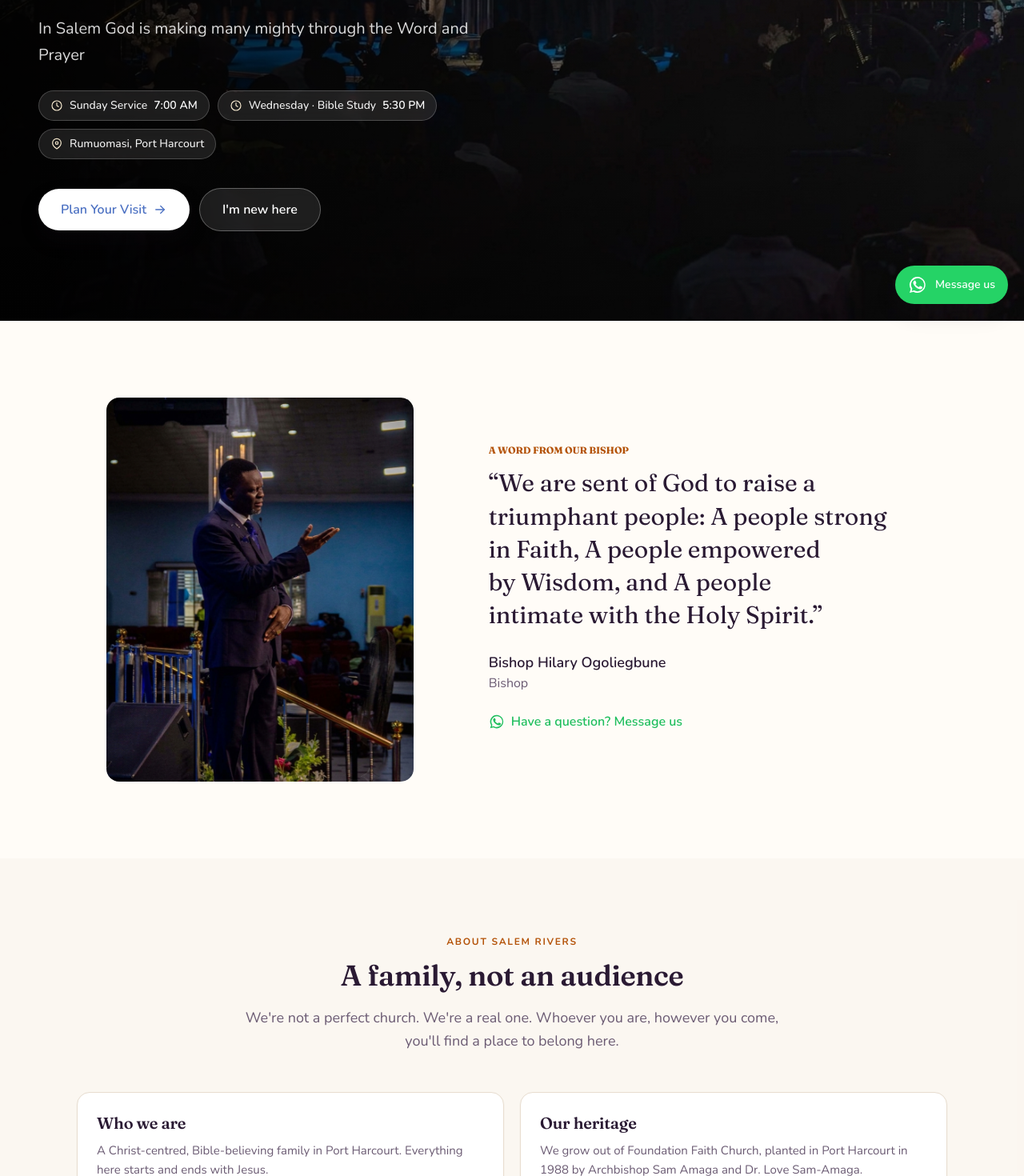
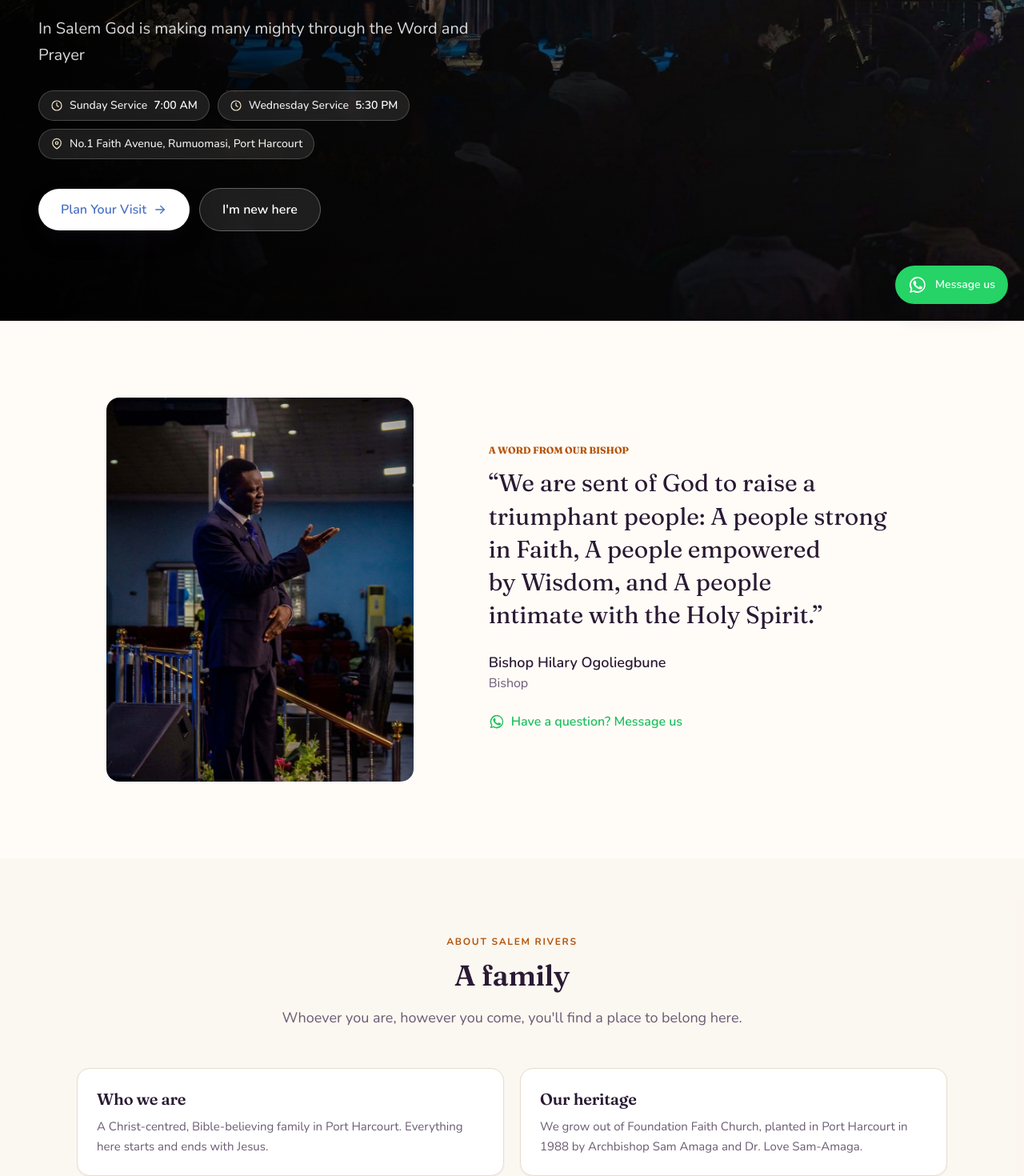
Before and after one commit to THESOURCEC0D3/salem-rivers, a Next.js app: page / in a window 1280 px wide. Shown: the part 400-1870 px from the top of the page at 80% size. Built offline with nearby package versions, Linux system fonts and the light colour scheme.

Commit message:
Made some changes to the copy on the site

```diff
--- a/app/components/departmentImages.ts
+++ b/app/components/departmentImages.ts
@@ -1,7 +1,6 @@
 import type { StaticImageData } from "next/image";
 import technical1 from "../../public/images/technical1.jpg";
 import choir from "../../public/images/choir.jpg";
-import protocolImage from "../../public/images/ProtocolImage.jpg";
 
 /**
  * Department photos, keyed by `church.departments[].name` — so the mapping survives
@@ -26,8 +25,4 @@ export const departmentImages: Record<
     src: choir,
     alt: "The choir in robes leading the congregation in worship, with a soloist singing at the front",
   },
-  Protocol: {
-    src: protocolImage,
-    alt: "Protocol team members directing arriving guests and vehicles outside the church",
-  },
 };
--- a/app/components/home/AboutSalemRivers.tsx
+++ b/app/components/home/AboutSalemRivers.tsx
@@ -32,7 +32,7 @@ export function AboutSalemRivers() {
     <Section
       id="about"
       eyebrow={`About ${church.name}`}
-      title="A family, not an audience"
+      title="A family"
       intro={about.intro[1]}
       className="bg-muted/40"
     >
--- a/app/content/church.ts
+++ b/app/content/church.ts
@@ -91,16 +91,16 @@ export const church = {
 
   city: "Port Harcourt",
   state: "Rivers State",
-  neighbourhood: "Rumuomasi",
+  neighbourhood: "No.1 Faith Avenue, Rumuomasi",
 
   /** One Sunday service + midweek. */
   serviceTimes: [
     { label: "Sunday Service", time: "7:00 AM" },
-    { label: "Wednesday · Bible Study", time: "5:30 PM" },
+    { label: "Wednesday Service", time: "5:30 PM" },
   ] satisfies ServiceTime[],
 
   /** Canonical Name/Address/Phone — keep identical everywhere for local SEO. */
-  address: "1 Faith Avenue, Rumuomasi, Port Harcourt, Rivers State",
+  address: "No.1 Faith Avenue, Rumuomasi, Port Harcourt, Rivers State",
   directionsUrl:
     "https://www.google.com/maps/dir/?api=1&destination=1+Faith+Avenue%2C+Rumuomasi%2C+Port+Harcourt%2C+Rivers+State",
   /** Embeddable map URL (Google Maps → Share → Embed). */
@@ -169,7 +169,7 @@ export const church = {
   about: {
     intro: [
       "Salem Rivers is a warm Pentecostal family in Port Harcourt. We're ordinary people from every walk of life, brought together by Jesus and a shared hunger to know God and love our city.",
-      "We're not a perfect church. We're a real one. Whoever you are, however you come, you'll find a place to belong here.",
+      "Whoever you are, however you come, you'll find a place to belong here.",
     ],
     /**
      * ONE-LINE SUMMARIES FOR THE HOMEPAGE About section (the trailer).
--- a/app/layout.tsx
+++ b/app/layout.tsx
@@ -68,7 +68,7 @@ export default function RootLayout({
 
   return (
     <html
-      lang="en"
+      lang="en" data-scroll-behavior="smooth"
       className={`${fraunces.variable} ${nunito.variable} h-full antialiased`}
     >
       <body className="flex min-h-full flex-col">
```
